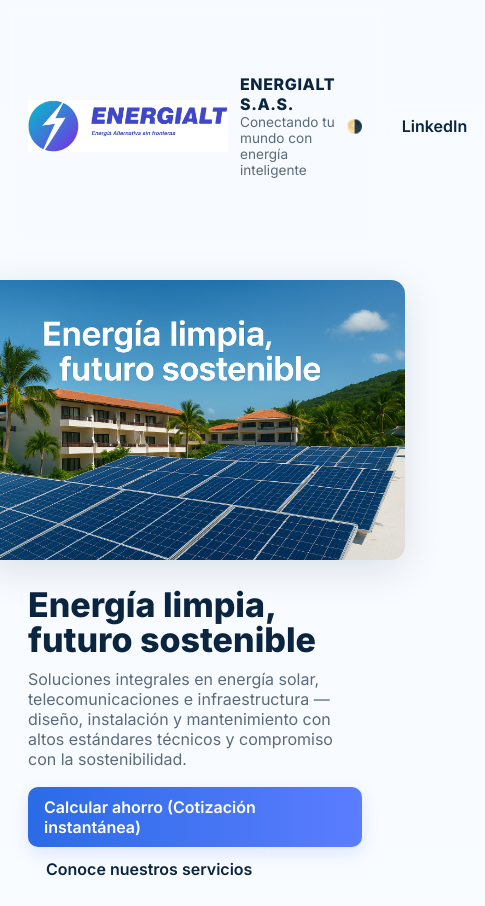
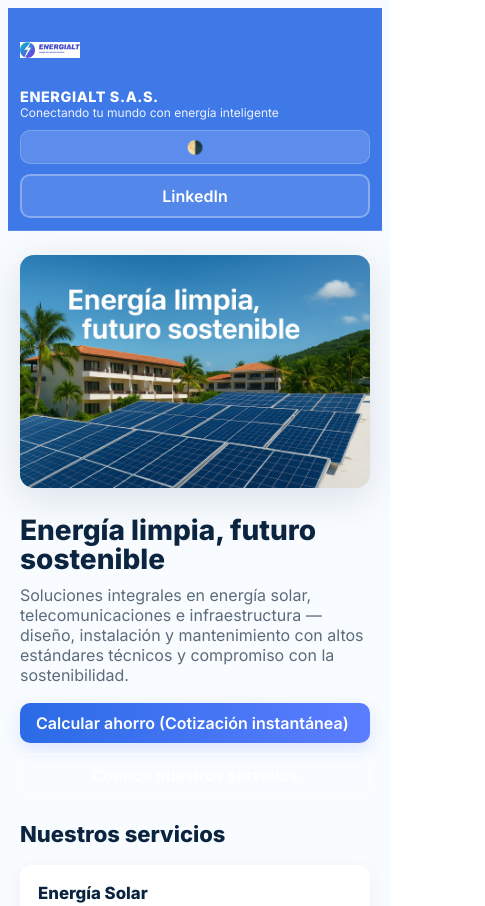
Before and after one commit to dizutta69/energialtcorp, a plain HTML site: page index.html in a window 390 px wide. Shown: the top 906 px of the page, 485 px wide, since content can reach past the window. Drawn offline with Linux system fonts and the light colour scheme.

Commit message:
Update styles.css

```diff
--- a/css/styles.css
+++ b/css/styles.css
@@ -12,30 +12,41 @@ body.dark{
 }
 *{box-sizing:border-box;font-family:Inter, system-ui, -apple-system, "Segoe UI", Roboto, "Helvetica Neue", Arial;}
 .container{ max-width:1100px; margin:0 auto; padding:0 20px;}
-.site-header{ padding:18px 0; position:sticky; top:0; z-index:40; backdrop-filter: blur(4px);}
-.header-inner{ display:flex; align-items:center; justify-content:space-between;}
+
+/* ===== HEADER RESPONSIVE ===== */
+.site-header{
+  padding:18px 0;
+  position:sticky;
+  top:0;
+  z-index:40;
+  backdrop-filter: blur(10px);
+  background: rgba(43, 107, 230, 0.9); /* AZUL ENERGIALT */
+  border-bottom: 1px solid rgba(255, 255, 255, 0.15);
+}
+.header-inner{ display:flex; align-items:center; justify-content:space-between; flex-wrap: wrap; gap: 15px;}
 .brand{ display:flex; align-items:center; gap:12px;}
-.logo{ width:200px; height:200px; object-fit:contain; border-radius:12px;}
-.brand-text h1{ margin:0; font-size:1rem; font-weight:700; letter-spacing:0.6px;}
-.tagline{ margin:0; color:var(--muted); font-size:0.85rem;}
+.logo{ width:80px; height:80px; object-fit:contain; border-radius:10px;}
+.brand-text h1{ margin:0; font-size:1rem; font-weight:700; letter-spacing:0.6px; color:white;}
+.tagline{ margin:0; color:rgba(255,255,255,0.9); font-size:0.85rem;}
 
-.controls{ display:flex; gap:10px; align-items:center;}
-.controls button{ background:transparent; border:1px solid rgba(255,255,255,0.06); padding:8px 10px; border-radius:10px; cursor:pointer;}
-.btn-outline, .btn-primary, .btn-whatsapp{ text-decoration:none; display:inline-block; padding:10px 16px; border-radius:10px; font-weight:600;}
-.btn-outline{ border:2px solid rgba(255,255,255,0.12); color:var(--text); background:transparent;}
+.controls{ display:flex; gap:10px; align-items:center; flex-wrap: wrap;}
+.controls button{ background:rgba(255,255,255,0.15); border:1px solid rgba(255,255,255,0.2); padding:8px 10px; border-radius:10px; cursor:pointer; color:white;}
+.btn-outline, .btn-primary, .btn-whatsapp{ text-decoration:none; display:inline-block; padding:10px 16px; border-radius:10px; font-weight:600; white-space: nowrap;}
+.btn-outline{ border:2px solid rgba(255,255,255,0.3); color:white; background:rgba(255,255,255,0.1);}
 .btn-primary{ background: linear-gradient(90deg,var(--accent-1),var(--accent-2)); color:white; box-shadow:0 6px 18px rgba(91,123,255,0.18);}
 .btn-primary.large{ padding:16px 22px; font-size:1.05rem;}
 .btn-whatsapp{ display:inline-block; margin-top:10px; background:#25D366; color:#063; border-radius:8px; padding:8px 12px; font-weight:700;}
 
+/* ===== HERO RESPONSIVE ===== */
 .hero{ padding:36px 0; }
 .hero-content{ display:flex; align-items:center; gap:28px;}
 .hero-text{ flex:1; animation:fadeUp 700ms ease both; }
 .headline{ font-size:44px; line-height:1.02; margin:0 0 12px; font-weight:800; color:var(--text); }
 .lead{ margin:0 0 18px; color:var(--muted); max-width:70%; }
-
 .hero-media{ width:420px; border-radius:14px; overflow:hidden; box-shadow:0 10px 40px rgba(11,37,64,0.12);}
 .cover-img{ width:100%; height:100%; display:block; object-fit:cover; }
 
+/* ===== SERVICES RESPONSIVE ===== */
 .section{ padding:36px 0; }
 .section-title{ font-size:1.375rem; margin:0 0 18px; font-weight:700; color:var(--text);}
 .cards{ display:grid; grid-template-columns:repeat(2,1fr); gap:16px; }
@@ -45,10 +56,12 @@ body.dark{
 
 .alt-bg{ background: linear-gradient(180deg, rgba(91,123,255,0.06), transparent); }
 
+/* ===== SUSTAINABILITY RESPONSIVE ===== */
 .sustainability{ display:flex; gap:22px; align-items:center; }
 .sust-image img{ width:420px; border-radius:12px; object-fit:cover; }
 .sust-text ul{ margin:10px 0 0; padding-left:18px; color:var(--muted); }
 
+/* ===== CTA RESPONSIVE ===== */
 .cta-wide{ padding:28px 0; }
 .cta-inner{ display:flex; align-items:center; justify-content:space-between; gap:20px; background: linear-gradient(90deg, rgba(43,107,230,0.1), rgba(91,125,255,0.06)); border-radius:14px; padding:18px; }
 .cta-text h3{ margin:0 0 6px; font-size:1.25rem; }
@@ -56,34 +69,114 @@ body.dark{
 .bullets{ margin:0; padding-left:20px; color:var(--muted); }
 .cta-action{ text-align:right; min-width:220px; }
 
-.gallery{ display:flex; gap:10px; margin-top:12px; }
-.gallery img{ width:33%; object-fit:cover; border-radius:8px; height:160px; }
+/* ===== GALLERY RESPONSIVE ===== */
+.gallery{ display:flex; gap:10px; margin-top:12px; flex-wrap: wrap; }
+.gallery img{ flex: 1; min-width: 200px; object-fit:cover; border-radius:8px; height:160px; }
 
+/* ===== CONTACT RESPONSIVE ===== */
 .contact-grid{ display:grid; grid-template-columns:1fr 1fr; gap:18px; align-items:start; }
 .contact-card{ background:var(--card-bg); padding:16px; border-radius:12px; box-shadow:0 8px 26px rgba(11,37,64,0.06); }
 .contact-form{ background:transparent; }
 .contact-form label{ display:block; margin-bottom:10px; font-weight:600; color:var(--text); }
 .contact-form input, .contact-form textarea{ width:100%; padding:10px; border-radius:8px; border:1px solid rgba(11,37,64,0.06); background:transparent; color:var(--text); }
-.form-actions{ display:flex; align-items:center; gap:12px; margin-top:8px; }
+.form-actions{ display:flex; align-items:center; gap:12px; margin-top:8px; flex-wrap: wrap; }
 .form-note{ color:var(--muted); font-size:0.9rem; }
 
 .site-footer{ padding:18px 0; margin-top:20px; border-top:1px solid rgba(11,37,64,0.04); }
-.footer-inner{ display:flex; justify-content:space-between; align-items:center; gap:10px; font-size:0.95rem; color:var(--muted); }
+.footer-inner{ display:flex; justify-content:space-between; align-items:center; gap:10px; font-size:0.95rem; color:var(--muted); flex-wrap: wrap; }
 
-@media (max-width:900px){
-  .hero-content{ flex-direction:column-reverse; }
-  .lead{ max-width:100%; }
-  .cards{ grid-template-columns:1fr; }
-  .sustainability{ flex-direction:column; }
-  .contact-grid{ grid-template-columns:1fr; }
-  .gallery img{ height:120px; }
-  .headline{ font-size:34px; }
-}
-
-/* subtle animations */
+/* ===== ANIMATIONS ===== */
 @keyframes fadeUp { from{ transform:translateY(10px); opacity:0 } to{ transform:none; opacity:1 } }
 .reveal{ opacity:0; transform: translateY(10px); transition: all 700ms cubic-bezier(.2,.9,.3,1); }
 .reveal.visible{ opacity:1; transform:none; }
 
-/* small utilities */
+/* ===== RESPONSIVE DESIGN ===== */
+
+/* TABLETS (768px - 1024px) */
+@media (max-width: 1024px) {
+  .headline { font-size: 36px; }
+  .lead { max-width: 85%; }
+  .hero-media { width: 380px; }
+  .sust-image img { width: 380px; }
+}
+
+/* TABLETS PEQUEÑAS (768px) */
+@media (max-width: 900px) {
+  .hero-content{ flex-direction:column-reverse; }
+  .lead{ max-width:100%; }
+  .hero-media { width: 100%; max-width: 500px; }
+  .sustainability{ flex-direction:column; }
+  .sust-image img { width: 100%; max-width: 500px; }
+  .cta-inner { flex-direction: column; text-align: center; }
+  .cta-action { text-align: center; min-width: auto; }
+}
+
+/* MÓVILES GRANDES (600px - 768px) */
+@media (max-width: 768px) {
+  .container { padding: 0 15px; }
+
+  .site-header {
+    padding: 12px 0;
+    backdrop-filter: blur(6px);
+  }
+
+  .header-inner {
+    flex-direction: column;
+    align-items: flex-start;
+    gap: 10px;
+  }
+
+  .controls {
+    width: 100%;
+    justify-content: space-between;
+  }
+
+  .headline { font-size: 32px; }
+  .hero { padding: 24px 0; }
+  .section { padding: 24px 0; }
+
+  .cards { grid-template-columns: 1fr; }
+
+  .contact-grid { grid-template-columns: 1fr; }
+
+  .footer-inner {
+    flex-direction: column;
+    text-align: center;
+    gap: 15px;
+  }
+}
+
+/* MÓVILES PEQUEÑOS (480px) */
+@media (max-width: 480px) {
+  .container { padding: 0 12px; }
+
+  .brand { flex-direction: column; align-items: flex-start; gap: 8px; }
+  .logo { width: 60px; height: 60px; }
+
+  .brand-text h1 { font-size: 0.9rem; }
+  .tagline { font-size: 0.75rem; }
+
+  .headline { font-size: 28px; }
+
+  .controls { flex-direction: column; align-items: stretch; }
+  .controls button, .btn-outline { width: 100%; text-align: center; }
+
+  .hero-ctas { display: flex; flex-direction: column; gap: 10px; }
+  .btn-primary, .btn-outline { width: 100%; }
+
+  .gallery img { min-width: 100%; height: 140px; }
+
+  .form-actions { flex-direction: column; align-items: stretch; }
+  .form-actions button { width: 100%; }
+}
+
+/* MÓVILES MUY PEQUEÑOS (360px) */
+@media (max-width: 360px) {
+  .headline { font-size: 24px; }
+  .btn-primary.large { padding: 14px 18px; font-size: 1rem; }
+  .card { padding: 14px; }
+  .cta-inner { padding: 14px; }
+}
+
+/* ===== UTILITIES ===== */
 a{ color:inherit; }
```
